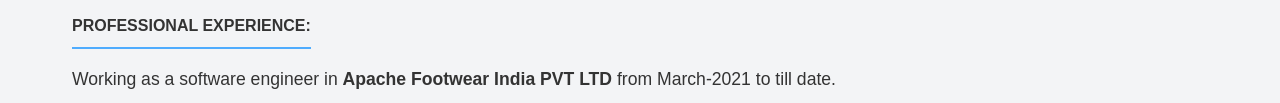
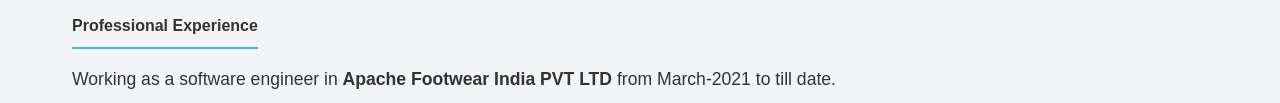
Before and after one commit to K-VENKATA-KARTHIK-19/Portfolio, a plain HTML site: page index.html in a window 1280 px wide. Shown: the part 498-601 px from the top of the page. Drawn offline with Linux system fonts and the light colour scheme.

Commit message:
Update index.html

```diff
--- a/index.html
+++ b/index.html
@@ -250,7 +250,6 @@
 
     <nav>
         <a href="#about">About</a>
-
         <a href="#skills">Skills</a>
         <a href="#projects">Projects</a>
         <a href="#certificate">Achievements</a>
@@ -261,7 +260,7 @@
         <section id="about" class="section about">
             <h2>About Me</h2>
             <p>Highly-motivated employee with 3.11+ years of Proven experience as a Software Engineer with a focus on Frontend development, specifically using Angular using TypeScript and .NET Web API, .NET Core Web API in Backend and Database is SQL. Desire to take on new challenges and to learn new technologies. Adept at working effectively unsupervised and quickly mastering new skills.</p>
-            <h3>PROFESSIONAL EXPERIENCE: </h3>
+            <h3>Professional Experience </h3>
     <p>Working as a software engineer in <strong>Apache Footwear India PVT LTD</strong> from March-2021 to till date.</p>
 
             <p><strong>Roles and Responsibilities</strong></p>
```
Lines whose indentation alone changed are shown as unchanged.
